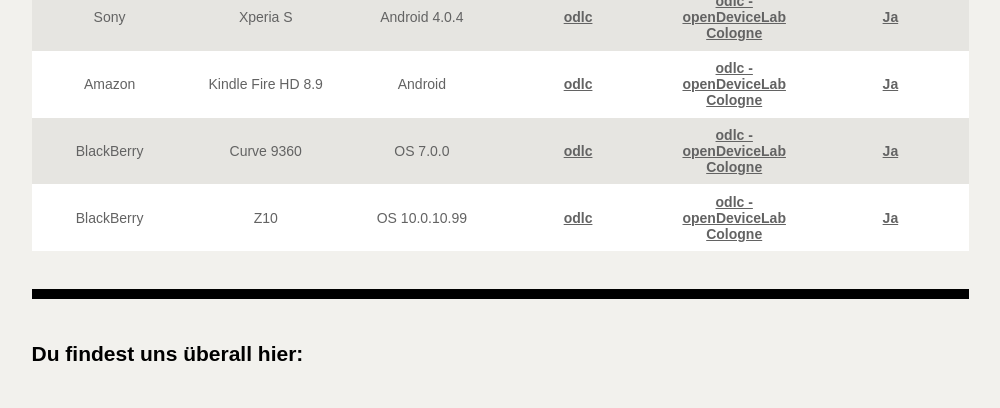
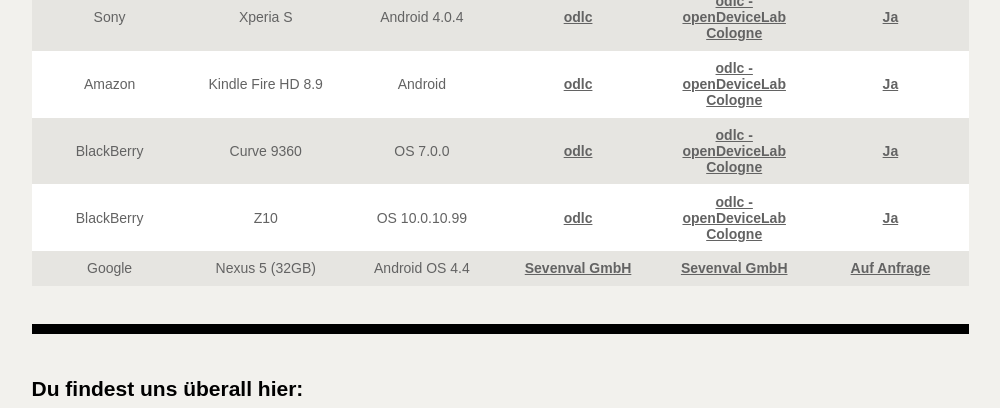
Before and after one commit to opendevicelab/opendevicelab.github.com, a Jekyll site: the page built from index.html, in a window 1280 px wide and 900 px high, scrolled down 4385 px, cut to the strip 0-408 px from the top of the window. Shown: the whole strip, without its empty margins (140-1140 px from the left). Built offline with Jekyll 4.4.1, drawn with Linux system fonts in a browser that asks for light colours; nearby versions of some CDN libraries.

Commit message:
Update devices.html
Testweise mal ein Gerät hinzugefügt aus dem ODL Sevenval GmbH

```diff
--- a/_includes/devices.html
+++ b/_includes/devices.html
@@ -500,6 +500,14 @@
             <td><a href="/lab/odlc"p>odlc - openDeviceLab Cologne</a></td>
             <td><a href="mailto:info@odlc.com">Ja</a></td>
         </tr>
+        <tr class="even">
+            <td>Google</td>
+            <td>Nexus 5 (32GB)</td>
+            <td>Android OS 4.4</td>
+            <td><a href="http://www.sevenval.com/"p>Sevenval GmbH</a></td>
+            <td><a href="/odlc"p>Sevenval GmbH</a></td>
+            <td><a href="mailto:odl@sevenval.com">Auf Anfrage</a></td>
+        </tr>
 		</tbody>
 	</table>
 </article>
```
